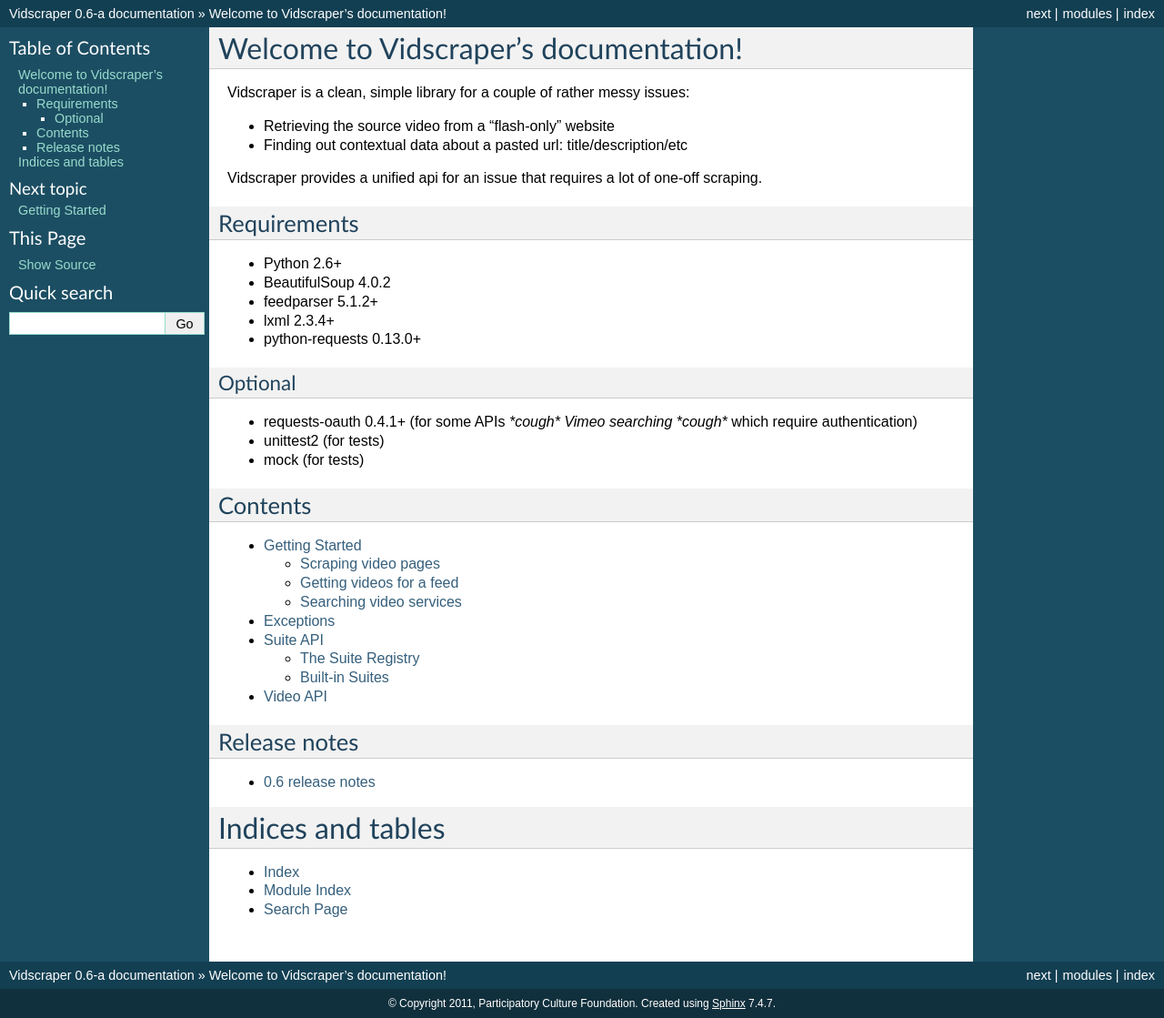
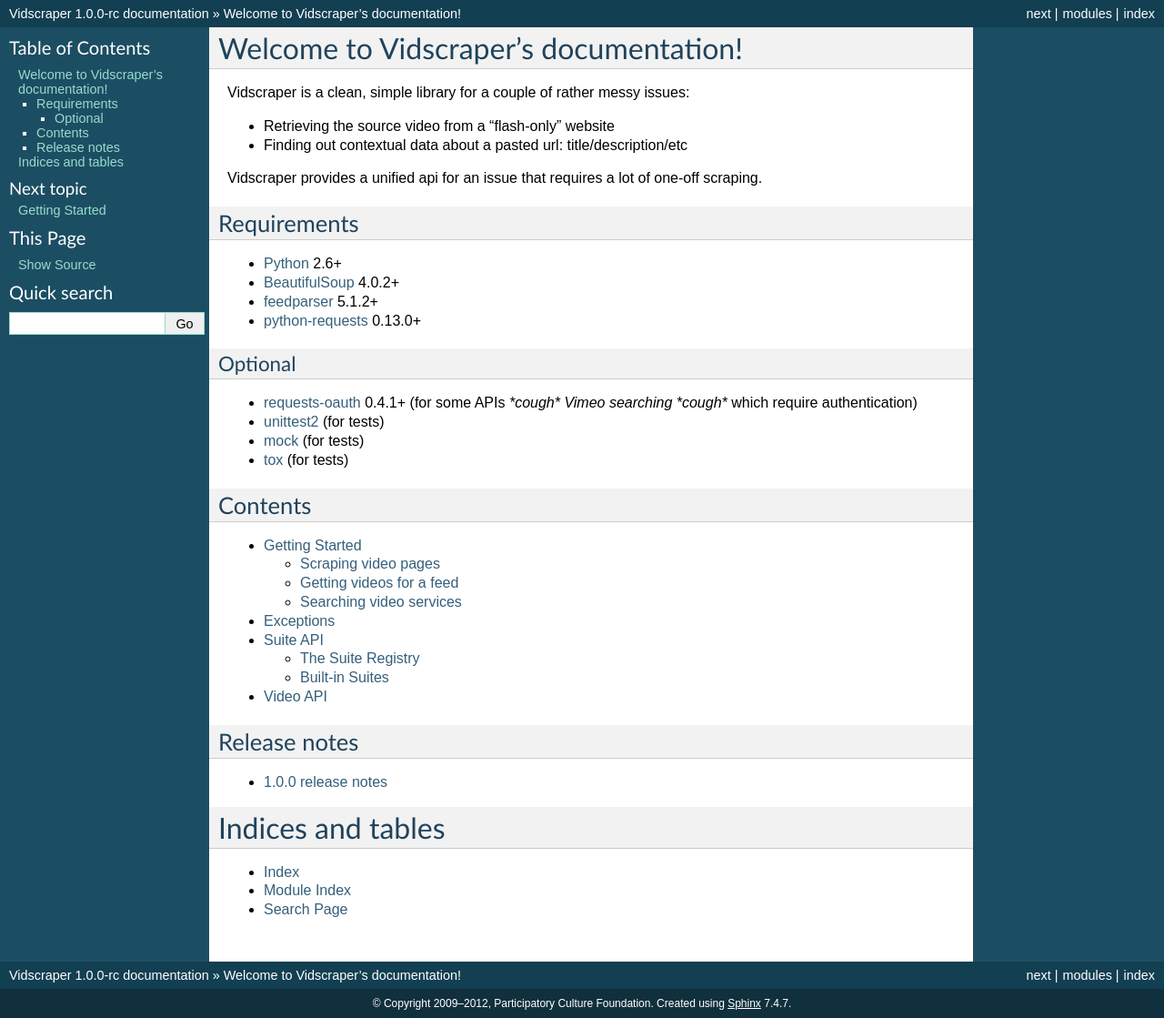
Before and after one commit to pculture/vidscraper, a Sphinx documentation site: the page built from docs/index.rst, in a window 1280 px wide. Shown: the whole page at 91% size. Built offline with Sphinx 7.4.7, drawn with Linux system fonts in a browser that asks for light colours.

Commit message:
Upped version to 1.0-rc. Also updated requirements in setup.py and docs.

```diff
--- a/docs/conf.py
+++ b/docs/conf.py
@@ -41,16 +41,16 @@
 
 # General information about the project.
 project = u'Vidscraper'
-copyright = u'2011, Participatory Culture Foundation'
+copyright = u'2009–2012, Participatory Culture Foundation'
 
 # The version info for the project you're documenting, acts as replacement for
 # |version| and |release|, also used in various other places throughout the
 # built documents.
 #
 # The short X.Y version.
-version = '0.6'
+version = '1.0.0'
 # The full version, including alpha/beta/rc tags.
-release = '0.6-a'
+release = '1.0.0-rc'
 
 # The language for content autogenerated by Sphinx. Refer to documentation
 # for a list of supported languages.
--- a/docs/index.rst
+++ b/docs/index.rst
@@ -46,17 +46,27 @@
 Requirements
 ++++++++++++
 
-* Python 2.6+
-* BeautifulSoup 4.0.2
-* feedparser 5.1.2+
-* lxml 2.3.4+
-* python-requests 0.13.0+
+* Python_ 2.6+
+* BeautifulSoup_ 4.0.2+
+* feedparser_ 5.1.2+
+* `python-requests`_ 0.13.0+
+
+.. _Python: http://www.python.org/
+.. _BeautifulSoup: http://www.crummy.com/software/BeautifulSoup/
+.. _feedparser: http://code.google.com/p/feedparser/
+.. _`python-requests`: http://python-requests.org/
 
 Optional
 --------
-* requests-oauth 0.4.1+ (for some APIs *\*cough\* Vimeo searching \*cough\** which require authentication)
-* unittest2 (for tests)
-* mock (for tests)
+* `requests-oauth`_ 0.4.1+ (for some APIs *\*cough\* Vimeo searching \*cough\** which require authentication)
+* unittest2_ (for tests)
+* mock_ (for tests)
+* tox_ (for tests)
+
+.. _`requests-oauth`: https://github.com/maraujop/requests-oauth
+.. _unittest2: http://pypi.python.org/pypi/unittest2/
+.. _mock: http://www.voidspace.org.uk/python/mock/
+.. _tox: http://tox.readthedocs.org/
 
 
 Contents
@@ -76,7 +86,7 @@
 .. toctree::
    :maxdepth: 1
 
-   release-notes/0.6
+   release-notes/1.0
 
 Indices and tables
 ==================
--- a/vidscraper/__init__.py
+++ b/vidscraper/__init__.py
@@ -24,7 +24,7 @@
 # (INCLUDING NEGLIGENCE OR OTHERWISE) ARISING IN ANY WAY OUT OF THE USE OF
 # THIS SOFTWARE, EVEN IF ADVISED OF THE POSSIBILITY OF SUCH DAMAGE.
 
-__version__ = '0.6-a'
+__version__ = (1, 0, '0-rc')
 
 
 import json
```
Also changed, not shown: docs/release-notes/1.0.rst (renamed from docs/release-notes/0.6.rst, +13 -2 lines), setup.py (+4 -3 lines).
